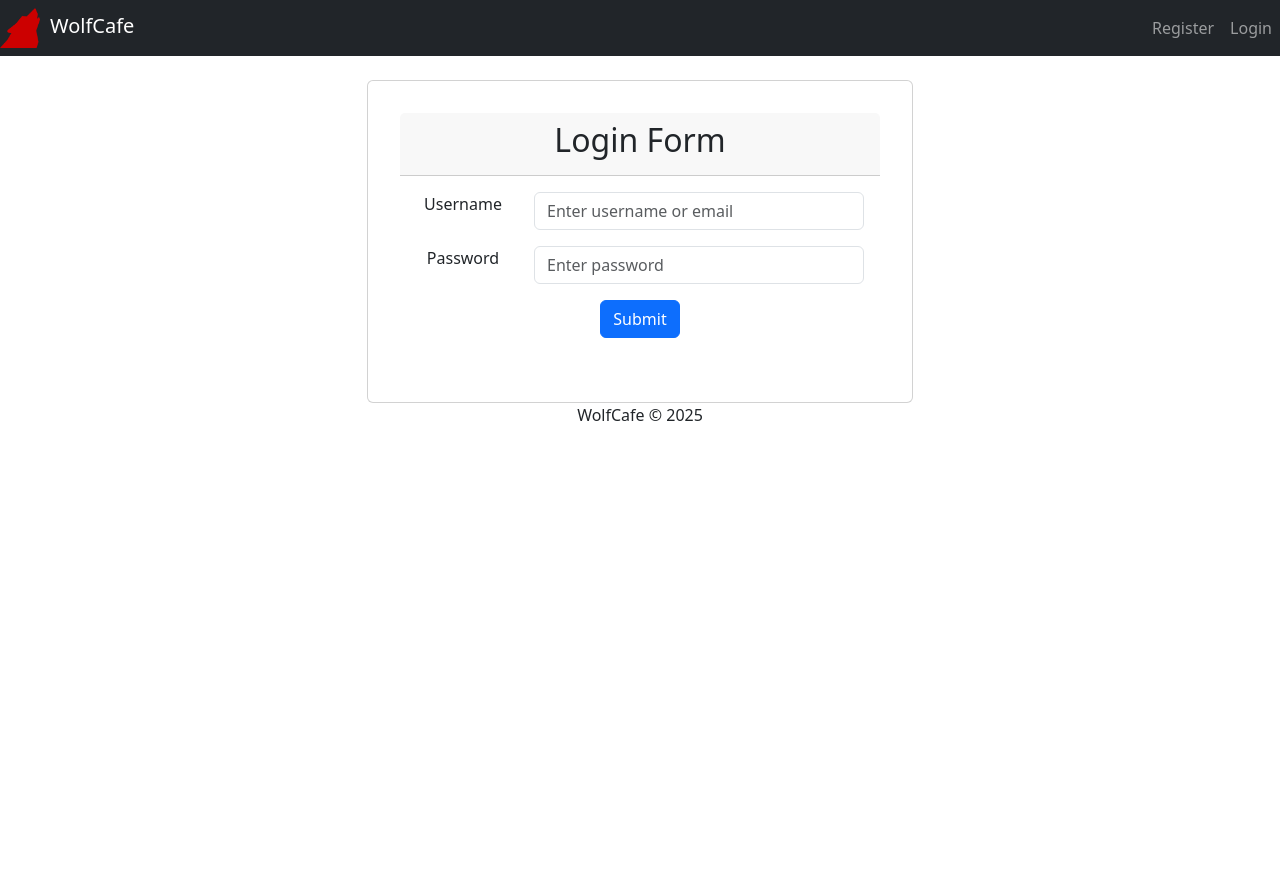
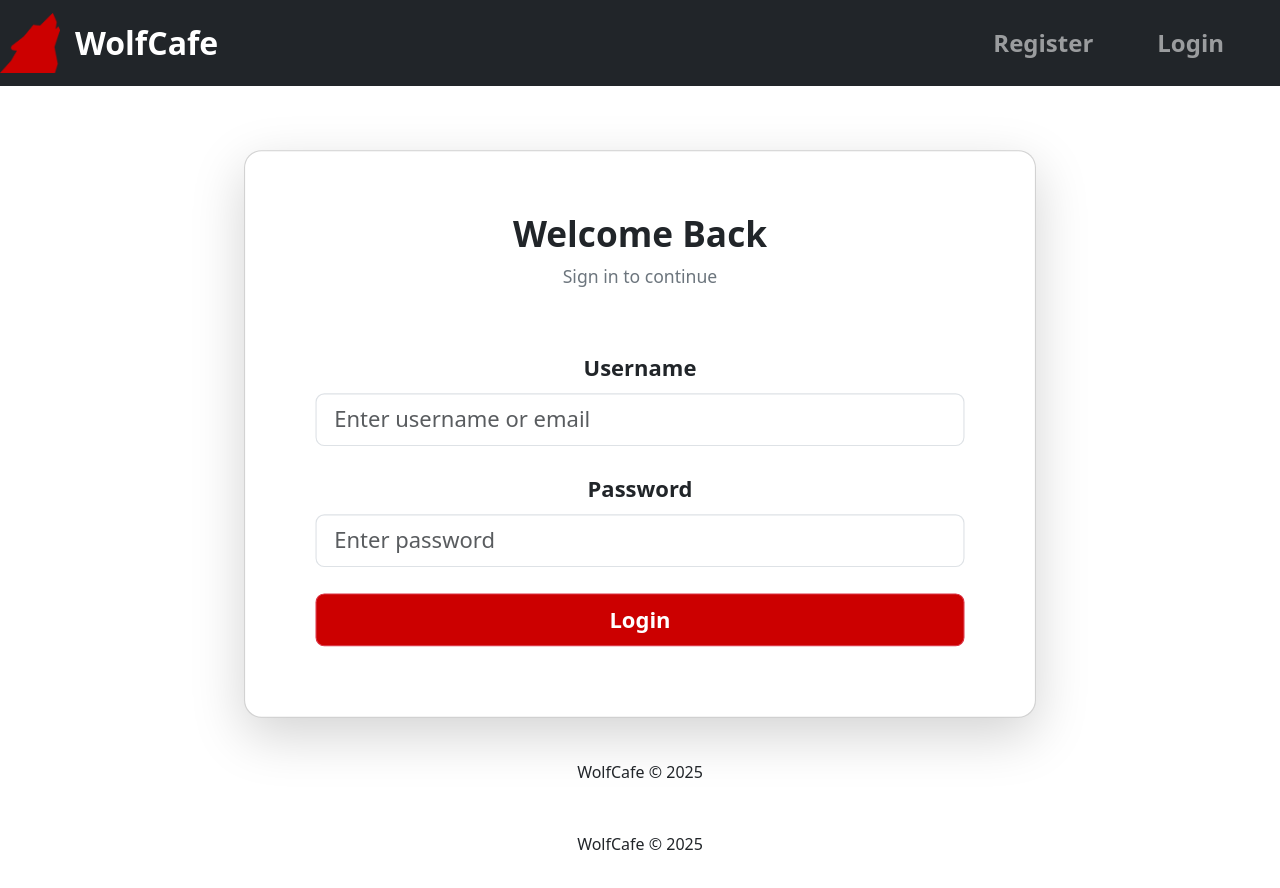
Before and after one commit to dswelam/coffee-maker, a React (Vite) app in the folder wolf-cafe-frontend/: page / in a window 1280 px wide. Shown: the top 888 px of the page. Before the commit the page ends 800 px from the top, so only its background shows below. Built offline with nearby package versions, Linux system fonts and the light colour scheme.

Commit message:
Currently added UI enhancements of components that were already there
Nothing for uc5 or uc7 has been done yet

```diff
--- a/wolf-cafe-frontend/src/App.css
+++ b/wolf-cafe-frontend/src/App.css
@@ -66,3 +66,9 @@
 .btn-danger:hover {
   background-color: #a00000;
 }
+.navbar-nav .nav-link.active {
+  background-color: #fff;
+  color: #000 !important;
+  border-radius: 0.5rem;
+  padding: 0.5rem 1rem;
+}
--- a/wolf-cafe-frontend/src/components/HeaderComponent.jsx
+++ b/wolf-cafe-frontend/src/components/HeaderComponent.jsx
@@ -1,11 +1,13 @@
 import React from 'react'
 import { NavLink } from 'react-router-dom'
 import { useNavigate } from 'react-router-dom'
-import { isUserLoggedIn, logout } from '../services/AuthService'
+import { isAdminUser, isStaffUser, isUserLoggedIn, logout } from '../services/AuthService'
 
 const HeaderComponent = () => {
 
 	const isAuth = isUserLoggedIn()
+	const isAdmin = isAdminUser();
+	const isStaff = isStaffUser
 
 	function handleLogout() {
 		logout()
@@ -19,48 +21,86 @@ const HeaderComponent = () => {
 			<header>
 				<nav className='navbar navbar-expand-md navbar-dark bg-dark w-100 fixed-top'>
 					<div>
-						<a href='http://localhost:3000' className='navbar-brand'>
+						<a href='http://localhost:3000' className='navbar-brand'
+							style={{ fontWeight: '800', fontSize: '2rem', display: 'flex', alignItems: 'center' }}
+						>
+
 							<img
 								src='/wolf-head.png'
 								alt='Wolf logo'
-								style={{ width: '40px', height: '40px', marginRight: '10px' }}
+								style={{ width: '60px', height: '60px', marginRight: '15px' }}
 							/>
 							WolfCafe
 						</a>
 					</div>
 					<div className='collapse navbar-collapse'>
 						<ul className='navbar-nav'>
+							{/*STAFF*/}
 							{
 								isAuth &&
 								<li className='nav-item'>
-									<NavLink to='/items' className='nav-link'>Items</NavLink>
+									<NavLink to='/items' className='nav-link'
+										style={{ fontSize: '1.5rem', fontWeight: '600' }}
+									>Items</NavLink>
+								</li>
+							}
+
+
+							{/*STAFF OR ADMIN*/}
+							{
+								isAuth && isAdmin &&
+								<li className='nav-item'>
+									<NavLink to='/ingredients' className='nav-link'
+										style={{ fontSize: '1.5rem', fontWeight: '600' }}
+									>Staff Directory</NavLink>
 								</li>
 							}
 							{
-								isAuth &&
+								isAuth && isAdmin &&
 								<li className='nav-item'>
-									<NavLink to='/ingredients' className='nav-link'>Inventory</NavLink>
+									<NavLink to='/ingredients' className='nav-link'
+										style={{ fontSize: '1.5rem', fontWeight: '600' }}
+									>Customer Directory</NavLink>
+								</li>
+							}
+							{
+								isAuth && isAdmin &&
+								<li className='nav-item'>
+									<NavLink to='/ingredients' className='nav-link'
+										style={{ fontSize: '1.5rem', fontWeight: '600' }}
+									>Inventory</NavLink>
 								</li>
 							}
 						</ul>
 					</div>
 					<ul className='navbar-nav'>
+
+
+						{/*FRONT PAGE */}
 						{
 							!isAuth &&
 							<li className='nav-item'>
-								<NavLink to='/register' className='nav-link'>Register</NavLink>
+								<NavLink to='/register' className='nav-link' style={{ fontSize: '1.5rem', fontWeight: '600', marginRight: '3rem'  }}
+								>Register</NavLink>
 							</li>
 						}
 						{
 							!isAuth &&
 							<li className='nav-item'>
-								<NavLink to='/login' className='nav-link'>Login</NavLink>
+								<NavLink to='/login' className='nav-link'
+									style={{ fontSize: '1.5rem', fontWeight: '600', marginRight: '3rem'  }}
+								>Login</NavLink>
 							</li>
 						}
+
+
+						{/*LOGOUT BUTTON AFTER LOGGED IN*/}
 						{
 							isAuth &&
 							<li className='nav-item'>
-								<NavLink to='/login' className='nav-link' onClick={handleLogout}>Logout</NavLink>
+								<NavLink to='/login' className='nav-link' onClick={handleLogout}
+									style={{ fontSize: '1.5rem', fontWeight: '600', marginRight: '3rem'  }}
+								>Logout</NavLink>
 							</li>
 						}
 
--- a/wolf-cafe-frontend/src/components/IngredientComponent.jsx
+++ b/wolf-cafe-frontend/src/components/IngredientComponent.jsx
@@ -18,6 +18,13 @@ const IngredientComponent = () => {
 					setAmount(res.data.amount);
 				})
 				.catch(err => console.error(err));
+		}
+		// prevent scrolling
+		document.body.style.overflow = 'hidden'
+
+		// cleanup when component unmounts
+		return () => {
+			document.body.style.overflow = 'auto'
 		}
 	}, [id]);
 
@@ -78,7 +85,7 @@ const IngredientComponent = () => {
 	);
 
 	return (
-		<div className='container'>
+		<div className='container' style={{paddingTop: '40px'}}>
 			<br /><br />
 			<div className='row'>
 				<div className='card col-md-6 offset-md-3'>
--- a/wolf-cafe-frontend/src/components/ItemComponent.jsx
+++ b/wolf-cafe-frontend/src/components/ItemComponent.jsx
@@ -25,6 +25,7 @@ const TodoComponent = () => {
 
 	useEffect(() => {
 		const fetchIngredients = async () => {
+
 			try {
 				const res = await getInventory();
 				let ingredientNames = [];
@@ -181,7 +182,7 @@ const TodoComponent = () => {
 	}
 
 	return (
-		<div className='container'>
+		<div className='container' style={{ paddingTop: '40px' }}>
 			<br /> <br />
 			<div className='row'>
 				<div className='card col-md-6 offset-md-3 offset-md-3'>
--- a/wolf-cafe-frontend/src/components/ListIngredientsComponent.jsx
+++ b/wolf-cafe-frontend/src/components/ListIngredientsComponent.jsx
@@ -40,7 +40,7 @@ const ListIngredientsComponent = () => {
 	if (error) return <p className="text-danger">{error}</p>;
 
 	return (
-		<div className="container">
+		<div className="container" style={{ paddingTop: '40px' }}>
 			<br /> <br />
 			<h2>Inventory</h2>
 			<h6 className='text-center'>Click on Ingredient Name to Update Or Delete</h6>
@@ -68,7 +68,7 @@ const ListIngredientsComponent = () => {
 								<td>			  {//isAdmin &&
 									(
 										<span
-											style={{ color: 'black', textDecoration: 'none', cursor: 'pointer', fontSize: '2rem' }}
+											style={{ color: 'black', textDecoration: 'none', cursor: 'pointer', fontSize: '1.5rem' }}
 											onClick={() => updateIngredient(ing.name)}
 											onMouseEnter={(e) => (e.target.style.color = 'blue')}
 											onMouseLeave={(e) => (e.target.style.color = 'black')}
@@ -76,7 +76,7 @@ const ListIngredientsComponent = () => {
 
 											{ing.name} </span>)}</td>
 								<td
-								style={{ fontSize: '2rem' }}>
+								style={{ fontSize: '1.5rem' }}>
 								{ing.amount}</td>
 							</tr>
 						))
--- a/wolf-cafe-frontend/src/components/ListItemsComponent.jsx
+++ b/wolf-cafe-frontend/src/components/ListItemsComponent.jsx
@@ -51,7 +51,7 @@ const ListItemsComponent = () => {
 
 
 	return (
-		<div className='container'>
+		<div className='container' style={{ paddingTop: '40px' }}>
 			<br /> <br />
 			<h2 className='text-center'>Items</h2>
 			<h6 className='text-center'>Click on Item Name to Update Or Delete</h6>
--- a/wolf-cafe-frontend/src/components/LoginComponent.jsx
+++ b/wolf-cafe-frontend/src/components/LoginComponent.jsx
@@ -1,4 +1,4 @@
-import React, { useState } from 'react'
+import React, { useState, useEffect } from 'react'
 import { loginAPICall, saveLoggedInUser, storeToken } from '../services/AuthService'
 import { useNavigate } from 'react-router-dom'
 
@@ -7,12 +7,27 @@ const LoginComponent = () => {
 	const [usernameOrEmail, setUsernameOrEmail] = useState('')
 	const [password, setPassword] = useState('')
 
+	const [errorMessage, setErrorMessage] = useState('')
+
+
 	const navigator = useNavigate()
+
+	useEffect(() => {
+		// prevent scrolling
+		document.body.style.overflow = 'hidden'
+
+		// cleanup when component unmounts
+		return () => {
+			document.body.style.overflow = 'auto'
+		}
+	}, [])
+
 
 	async function handleLoginForm(e) {
 		e.preventDefault()
 
-        const loginObj = {usernameOrEmail, password}
+
+		const loginObj = { usernameOrEmail, password }
 
 		console.log(loginObj)
 
@@ -31,59 +46,83 @@ const LoginComponent = () => {
 
 			window.location.reload(false)
 		}).catch(error => {
-            console.error('ERROR1' + error)
+			console.error('Login error:' + error)
+
+
+
+			if (usernameOrEmail.trim() === '') {
+				setErrorMessage('Username or email is required');
+			} else if (password.trim() === '') {
+				setErrorMessage('Password is required');
+			} else {
+				setErrorMessage('Incorrect username or password');
+			}
+
 		})
 	}
 
 
+
 	return (
-    <div className='container'>
-        <br /><br />
-        <div className='row'>
-            <div className='col-md-6 offset-md-3 offset-md-3'>
-                <div className='card'>
-                    <div className='card-header'>
-                        <h2 className='text-center'>Login Form</h2>
+		<div
+			className='d-flex justify-content-center align-items-center vh-100' style={{ paddingTop: '5px' }}
+		>
+			<div className='card shadow-lg p-5' style={{ width: '45rem', transform: 'scale(1.1)', backgroundColor: '#fff', borderRadius: '1rem' }}>
+
+
+				<div className='card-header text-center border-0 mb-3 bg-white'>
+					<h2 className='fw-bold mb-0 text-dark'>Welcome Back</h2>
+					<p className='text-secondary mt-2'>Sign in to continue</p>
 				</div>
+
 				<div className='card-body'>
 					<form>
-                            <div className='row mb-3'>
-                                <label className='col-md-3 control-label'>Username</label>
-                                <div className='col-md-9'>
+						<div className='mb-4'>
+							<label className='form-label fs-5 fw-semibold text-dark'>Username</label>
 							<input
 								type='text'
 								name='usernameOrEmail'
-                                        className='form-control'
+								className='form-control form-control-lg'
 								placeholder='Enter username or email'
 								value={usernameOrEmail}
 								onChange={(e) => setUsernameOrEmail(e.target.value)}
+							/>
+						</div>
+
+						<div className='mb-4'>
+							<label className='form-label fs-5 fw-semibold text-dark'>Password</label>
+							<input
+								type='password'
+								name='password'
+								className='form-control form-control-lg'
+								placeholder='Enter password'
+								value={password}
+								onChange={(e) => setPassword(e.target.value)}
+							/>
+						</div>
+
+						<div className='text-center'>
+							<button
+								className='btn btn-danger btn-lg w-100 fw-bold'
+								onClick={(e) => handleLoginForm(e)}
+								style={{ backgroundColor: '#CC0000'}}
 							>
-                                    </input>
+								Login
+							</button>
+						</div>
+
+						{errorMessage && (
+							<div className='alert alert-danger mt-4 text-center fs-5 py-3' role='alert'>
+								{errorMessage}
+							</div>
+						)}
+
+					</form>
 				</div>
 			</div>
 
-                            <div className='row mb-3'>
-                                <label className='col-md-3 control-label'>Password</label>
-                                <div className='col-md-9'>
-                                    <input
-                                        type='password'
-                                        name='password'
-                                        className='form-control'
-                                        placeholder='Enter password'
-                                        value={password}
-                                        onChange={(e) => setPassword(e.target.value)}
-                                    >
-                                    </input>
-                                </div>
-                            </div>
-
-                            <div className='form-group mb-3'>
-                                <button className='btn btn-primary' onClick={(e) => handleLoginForm(e)}>Submit</button>
-                            </div>
-                        </form>
-                    </div>
-                </div>
-            </div>
+			<div style={{ position: 'absolute', bottom: '1rem', width: '100%', textAlign: 'center' }}>
+			  <span>WolfCafe © 2025</span>
 			</div>
 		</div>
 	)
--- a/wolf-cafe-frontend/src/components/RegisterComponent.jsx
+++ b/wolf-cafe-frontend/src/components/RegisterComponent.jsx
@@ -1,4 +1,4 @@
-import React, { useState } from 'react'
+import React, { useState, useEffect } from 'react'
 import { registerAPICall } from '../services/AuthService'
 
 const RegisterComponent = () => {
@@ -7,6 +7,19 @@ const RegisterComponent = () => {
     const [username, setUsername] = useState('')
     const [email, setEmail] = useState('')
     const [password, setPassword] = useState('')
+
+	const [errorMessage, setErrorMessage] = useState('')
+
+
+	useEffect(() => {
+		// prevent scrolling
+		document.body.style.overflow = 'hidden'
+
+		// cleanup when component unmounts
+		return () => {
+			document.body.style.overflow = 'auto'
+		}
+	}, [])
 
     function handleRegistrationForm(e) {
         e.preventDefault();
@@ -19,87 +32,89 @@ const RegisterComponent = () => {
             console.log(response.data)
         }).catch(error => {
             console.error(error)
+			setErrorMessage('Registration failed. Please check your inputs.')
         })
     }
 
 	 return (
-    <div className='container'>
-        <br /><br />
-        <div className='row'>
-            <div className='col-md-6 offset-md-3 offset-md-3'>
-                <div className='card'>
-                    <div className='card-header'>
-                        <h2 className='text-center'>User Registration Form</h2>
+	    <div
+	      className='d-flex justify-content-center align-items-center vh-100'
+	    >
+	      <div
+	        className='card shadow-lg p-5'
+	        style={{ width: '45rem', transform: 'scale(1)', backgroundColor: '#fff', borderRadius: '1rem' }}
+	      >
+	        <div className='card-header text-center border-0 mb-3 bg-white'>
+	          <h2 className='fw-bold mb-0 text-dark'>Create Account</h2>
 	        </div>
+
 	        <div className='card-body'>
 	          <form>
-                            <div className='row mb-3'>
-                                <label className='col-md-3 control-label'>Name</label>
-                                <div className='col-md-9'>
+	            <div className='mb-4'>
+	              <label className='form-label fs-5 fw-semibold text-dark'>Name</label>
 	              <input
 	                type='text'
-                                        name='name'
-                                        className='form-control'
+	                className='form-control form-control-lg'
 	                placeholder='Enter name'
 	                value={name}
 	                onChange={(e) => setName(e.target.value)}
+	              />
+	            </div>
+
+	            <div className='mb-4'>
+	              <label className='form-label fs-5 fw-semibold text-dark'>Username</label>
+	              <input
+	                type='text'
+	                className='form-control form-control-lg'
+	                placeholder='Enter username'
+	                value={username}
+	                onChange={(e) => setUsername(e.target.value)}
+	              />
+	            </div>
+
+	            <div className='mb-4'>
+	              <label className='form-label fs-5 fw-semibold text-dark'>Email</label>
+	              <input
+	                type='email'
+	                className='form-control form-control-lg'
+	                placeholder='Enter email'
+	                value={email}
+	                onChange={(e) => setEmail(e.target.value)}
+	              />
+	            </div>
+
+	            <div className='mb-4'>
+	              <label className='form-label fs-5 fw-semibold text-dark'>Password</label>
+	              <input
+	                type='password'
+	                className='form-control form-control-lg'
+	                placeholder='Enter password'
+	                value={password}
+	                onChange={(e) => setPassword(e.target.value)}
+	              />
+	            </div>
+
+	            <div className='text-center'>
+	              <button
+	                className='btn btn-danger btn-lg w-100 fw-bold'
+	                onClick={handleRegistrationForm}
+					style={{ backgroundColor: '#CC0000'}}
 	              >
-                                    </input>
+	                Register
+	              </button>
+	            </div>
+
+	            {errorMessage && (
+	              <div className='alert alert-danger mt-4 text-center fs-5 py-3'>
+	                {errorMessage}
+	              </div>
+	            )}
+	          </form>
 	        </div>
 	      </div>
 
-                            <div className='row mb-3'>
-                                <label className='col-md-3 control-label'>Username</label>
-                                <div className='col-md-9'>
-                                    <input
-                                        type='text'
-                                        name='username'
-                                        className='form-control'
-                                        placeholder='Enter username'
-                                        value={username}
-                                        onChange={(e) => setUsername(e.target.value)}
-                                    >
-                                    </input>
-                                </div>
-                            </div>
-
-                            <div className='row mb-3'>
-                                <label className='col-md-3 control-label'>Email</label>
-                                <div className='col-md-9'>
-                                    <input
-                                        type='text'
-                                        name='email'
-                                        className='form-control'
-                                        placeholder='Enter email'
-                                        value={email}
-                                        onChange={(e) => setEmail(e.target.value)}
-                                    >
-                                    </input>
-                                </div>
-                            </div>
-
-                            <div className='row mb-3'>
-                                <label className='col-md-3 control-label'>Password</label>
-                                <div className='col-md-9'>
-                                    <input
-                                        type='password'
-                                        name='password'
-                                        className='form-control'
-                                        placeholder='Enter password'
-                                        value={password}
-                                        onChange={(e) => setPassword(e.target.value)}
-                                    >
-                                    </input>
-                                </div>
-                            </div>
-
-                            <div className='form-group mb-3'>
-                                <button className='btn btn-primary' onClick={(e) => handleRegistrationForm(e)}>Submit</button>
-                            </div>
-                        </form>
-                    </div>
-                </div>
-            </div>
+	      <div style={{ position: 'absolute', bottom: '1rem', width: '100%', textAlign: 'center' }}>
+	        <span>WolfCafe © 2025</span>
 	      </div>
 	    </div>
 	  )
--- a/wolf-cafe-frontend/src/services/AuthService.js
+++ b/wolf-cafe-frontend/src/services/AuthService.js
@@ -36,3 +36,8 @@ export const isAdminUser = () => {
     let role = sessionStorage.getItem('role')
     return role != null && role == 'ROLE_ADMIN';
 }
+
+export const isStaffUser = () => {
+    let role = sessionStorage.getItem('role')
+    return role != null && role == 'ROLE_STAFF';
+}
```
Lines whose indentation alone changed are shown as unchanged.
